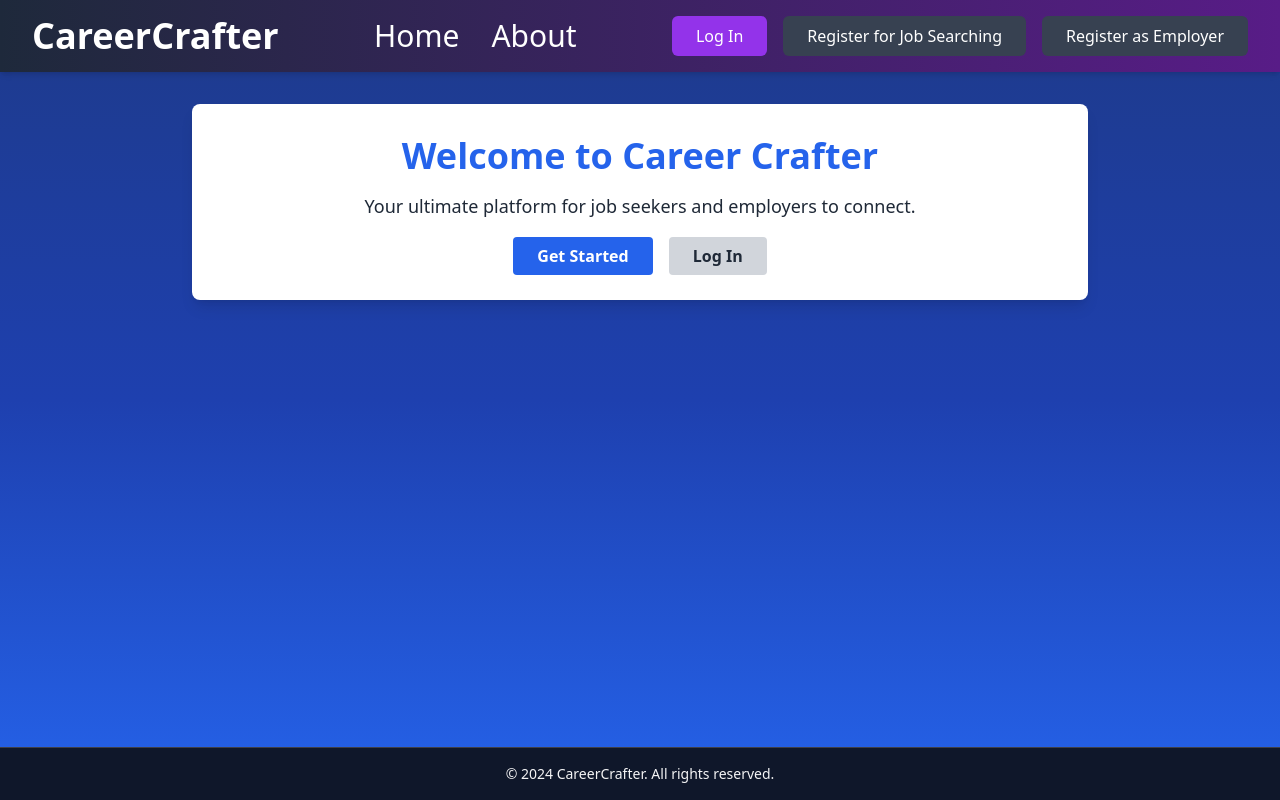
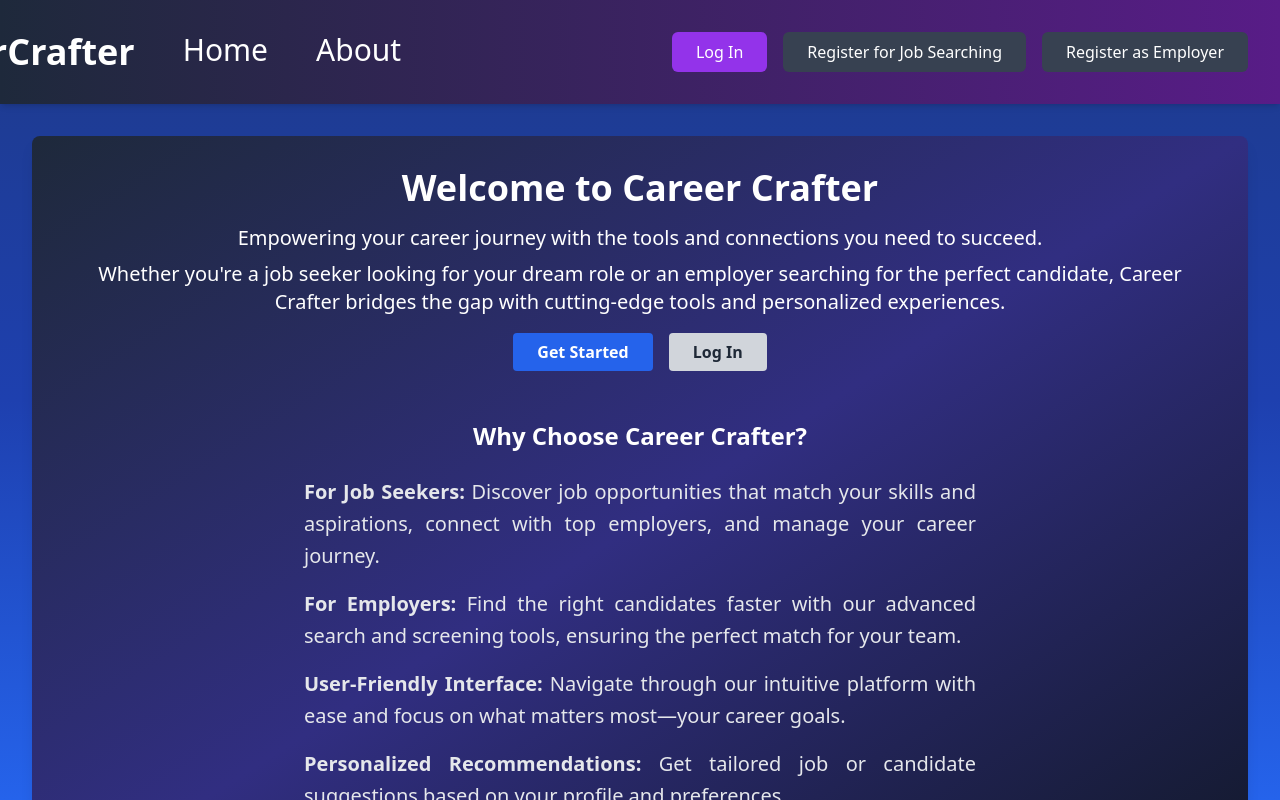
Before and after one commit to Justtejas/CaseStudyFrontend, a React (Create React App) app: page / in a window 1280 px wide. Built offline with nearby package versions, Linux system fonts and the light colour scheme.

Commit message:
home, about

```diff
--- a/public/index.html
+++ b/public/index.html
@@ -7,7 +7,7 @@
     <meta name="theme-color" content="#000000" />
     <meta
       name="description"
-      content="Web site created using create-react-app"
+      content="Career Crafter: A portal of job opportunities"
     />
     <link rel="apple-touch-icon" href="%PUBLIC_URL%/logo192.png" />
     <!--
--- a/src/App.js
+++ b/src/App.js
@@ -5,7 +5,13 @@ function App() {
   return (
     <div className="bg-gradient-to-b from-blue-900 via-blue-800 to-blue-600 h-screen flex items-center justify-center">
       <Router />
-      <ToastContainer />
+      <ToastContainer
+        autoClose={2000}
+        hideProgressBar
+        closeOnClick
+        pauseOnHover={false}
+        draggable={false}
+      />
     </div>
   );
 }
--- a/src/components/Header.jsx
+++ b/src/components/Header.jsx
@@ -1,5 +1,5 @@
 import React from "react";
-import { useNavigate } from "react-router-dom";
+import { Link, useNavigate } from "react-router-dom";
 import useLogout from "../hooks/useLogout";
 import { useAuth } from "../context/AuthContext";
 
@@ -10,27 +10,26 @@ export const Header = () => {
 
     return (
         <header className="bg-gradient-to-r from-slate-800 to-purple-900 text-white shadow-md">
-            <div className="container mx-auto flex justify-between items-center py-4 px-8">
-                <h1
-                    className="text-4xl font-bold cursor-pointer hover:text-purple-300 transition"
-                    onClick={() => navigate("/")}
-                >
-                    CareerCrafter
-                </h1>
-
-                <nav className="flex gap-8">
-                    <button
+            <div className="container mx-auto flex justify-between items-center py-8 px-8">
+                <nav className="flex gap-12">
+                    <h1
+                        className="text-4xl -ml-36 font-bold cursor-pointer hover:text-purple-300 transition"
                         onClick={() => navigate("/")}
+                    >
+                        CareerCrafter
+                    </h1>
+                    <Link
+                        to={"/"}
                         className="text-3xl font-medium hover:text-purple-300 transition"
                     >
                         Home
-                    </button>
-                    <button
-                        onClick={() => navigate("/about")}
+                    </Link>
+                    <Link
+                        to={"/about"}
                         className="text-3xl font-medium hover:text-purple-300 transition"
                     >
                         About
-                    </button>
+                    </Link>
                 </nav>
 
                 <div className="flex gap-4">
@@ -38,7 +37,7 @@ export const Header = () => {
                         !loading ? (
                             <div className="mt-2">
                                 <button
-                                    className="px-6 py-4 text-2xl -mr-32 bg-zinc-500 text-white rounded-lg shadow-lg transition-transform transform active:scale-95 hover:bg-blue-600"
+                                    className="px-6 py-6 text-2xl -mr-32 bg-zinc-500 text-white rounded-lg shadow-lg transition-transform transform active:scale-95 hover:bg-blue-600"
                                     onClick={logout}
                                 >
                                     Logout
@@ -53,24 +52,24 @@ export const Header = () => {
                         )
                     ) : (
                         <>
-                            <button
-                                onClick={() => navigate("/login")}
+                            <Link
+                                to={"/login"}
                                 className="px-6 py-2 bg-purple-600 text-white rounded-md hover:bg-purple-500 transition"
                             >
                                 Log In
-                            </button>
-                            <button
-                                onClick={() => navigate("/registerJobSeeker")}
+                            </Link>
+                            <Link
+                                to={"/registerJobSeeker"}
                                 className="px-6 py-2 bg-gray-700 text-white rounded-md hover:bg-gray-600 transition"
                             >
                                 Register for Job Searching
-                            </button>
-                            <button
-                                onClick={() => navigate("/registerEmployer")}
+                            </Link>
+                            <Link
+                                to={"/registerEmployer"}
                                 className="px-6 py-2 bg-gray-700 text-white rounded-md hover:bg-gray-600 transition"
                             >
                                 Register as Employer
-                            </button>
+                            </Link>
                         </>
                     )}
                 </div>
--- a/src/components/Home.jsx
+++ b/src/components/Home.jsx
@@ -8,49 +8,86 @@ import SideNav from "./SideNav";
 const Home = () => {
     window.document.title = "Career Crafter";
     const { authUser } = useAuth();
-    console.log(authUser)
 
     return (
-        <div className="h-full w-full flex flex-col bg-gradient-to-b from-blue-900 via-blue-800 to-blue-600 text-white">
+        <div className="h-full w-screen text-white flex flex-col overflow-x-hidden">
             <Header />
-
             <div className="flex flex-grow">
                 {authUser && <SideNav />}
 
                 <main className="flex-grow p-8">
-                    <div className="max-w-4xl mx-auto bg-white text-gray-800 p-8 rounded-lg shadow-lg text-center">
-                        <h1 className="text-4xl font-bold text-blue-600">
+                    <div className="mx-auto bg-gradient-to-br from-slate-800 via-indigo-900 to-gray-900 text-gray-800 p-8 rounded-lg shadow-lg text-center">
+                        <h1 className="text-4xl font-bold text-white">
                             Welcome to Career Crafter
                         </h1>
-                        <p className="text-lg mt-4">
-                            Your ultimate platform for job seekers and employers to connect.
+                        <p className="text-xl mt-4 text-white">
+                            Empowering your career journey with the tools and connections you need to succeed.
                         </p>
+                        <p className="text-xl mt-2 text-white">
+                            Whether you're a job seeker looking for your dream role or an employer searching for the perfect candidate, Career Crafter bridges the gap with cutting-edge tools and personalized experiences.
+                        </p>
+
                         {!authUser ? (
                             <div className="mt-6 space-x-4">
                                 <Link
-                                    to={"/registerEmployer"}
+                                    to={"/"}
                                     className="px-6 py-2 bg-blue-600 text-white font-bold rounded hover:bg-blue-700 transition"
                                 >
                                     Get Started
                                 </Link>
                                 <Link
                                     to={"/login"}
-                                    className="px-6 py-2 bg-gray-300 text-gray-800 font-bold rounded hover:bg-gray-400 transition"
+                                    className="px-6 py-2 bg-gray-300 font-bold rounded hover:bg-gray-400 transition"
                                 >
                                     Log In
                                 </Link>
                             </div>
                         ) : (
-                            <div className="mt-6 text-lg">
-                                <p className="text-blue-600 font-semibold">
+                            <div className=" mt-12 text-xl text-white">
+                                <p className="font-bold text-3xl leading-9 pb-4">
                                     Welcome back, {authUser.employerName || authUser.jobSeekerName}!
                                 </p>
-                                <p>Let’s continue crafting your career journey.</p>
+                                <p>
+                                    Let’s continue crafting your career journey with exciting new opportunities and tools tailored for you.
+                                </p>
+                                <div className="mt-12 space-x-4">
+                                    <Link
+                                        to={"/joblistings"}
+                                        className="px-6 py-2 bg-green-600 text-white font-bold rounded hover:bg-green-700 transition"
+                                    >
+                                        Check out Job Listings
+                                    </Link>
+                                    <Link
+                                        to={authUser?.employer ? "/employerProfile" : "/jobSeekerProfile"}
+                                        className="px-6 py-2 bg-blue-800 font-bold rounded hover:bg-blue-900 transition"
+                                    >
+                                        Update Profile
+                                    </Link>
+                                </div>
                             </div>
                         )}
+
+                        <div className="my-8 py-6 text-white">
+                            <h2 className="text-2xl font-bold">Why Choose Career Crafter?</h2>
+                            <ul className="mt-4 mx-auto text-gray-200 max-w-2xl text-xl text-justify">
+                                <li className="py-2 leading-8">
+                                    <span className="font-semibold">For Job Seekers:</span> Discover job opportunities that match your skills and aspirations, connect with top employers, and manage your career journey.
+                                </li>
+                                <li className="py-2 leading-8">
+                                    <span className="font-semibold">For Employers:</span> Find the right candidates faster with our advanced search and screening tools, ensuring the perfect match for your team.
+                                </li>
+                                <li className="py-2 leading-8">
+                                    <span className="font-semibold">User-Friendly Interface:</span> Navigate through our intuitive platform with ease and focus on what matters most—your career goals.
+                                </li>
+                                <li className="py-2 leading-8">
+                                    <span className="font-semibold">Personalized Recommendations:</span> Get tailored job or candidate suggestions based on your profile and preferences.
+                                </li>
+                            </ul>
+                        </div>
                     </div>
                 </main>
             </div>
+
             <Footer />
         </div>
     );
--- a/src/components/Login.jsx
+++ b/src/components/Login.jsx
@@ -16,7 +16,7 @@ const Login = () => {
     };
 
     return (
-        <div className="flex flex-col lg:w-1/4 items-center justify-center min-w-96 mx-auto ">
+        <div className="flex flex-col lg:w-2/4 items-center justify-center min-w-96 mx-auto ">
             <div className="w-full p-16 rounded-lg shadow-lg bg-gray-700 bg-opacity-90">
                 <h1 className="text-4xl font-semibold text-center text-white">
                     Login to <span className="text-blue-400">Career Crafter</span>
--- a/src/routes/Router.jsx
+++ b/src/routes/Router.jsx
@@ -80,9 +80,7 @@ export const Router = () => {
             <Route
                 path="/about"
                 element={
-                    <ProtectedRoute authUser={authUser}>
-                        <About />
-                    </ProtectedRoute>
+                    <About />
                 }
             />
             <Route
```
Also changed, not shown: src/components/About.jsx (+48 -22 lines), src/components/RegisterJobSeeker.jsx (+26 -20 lines), src/components/SideNav.jsx (+20 -1 lines).
